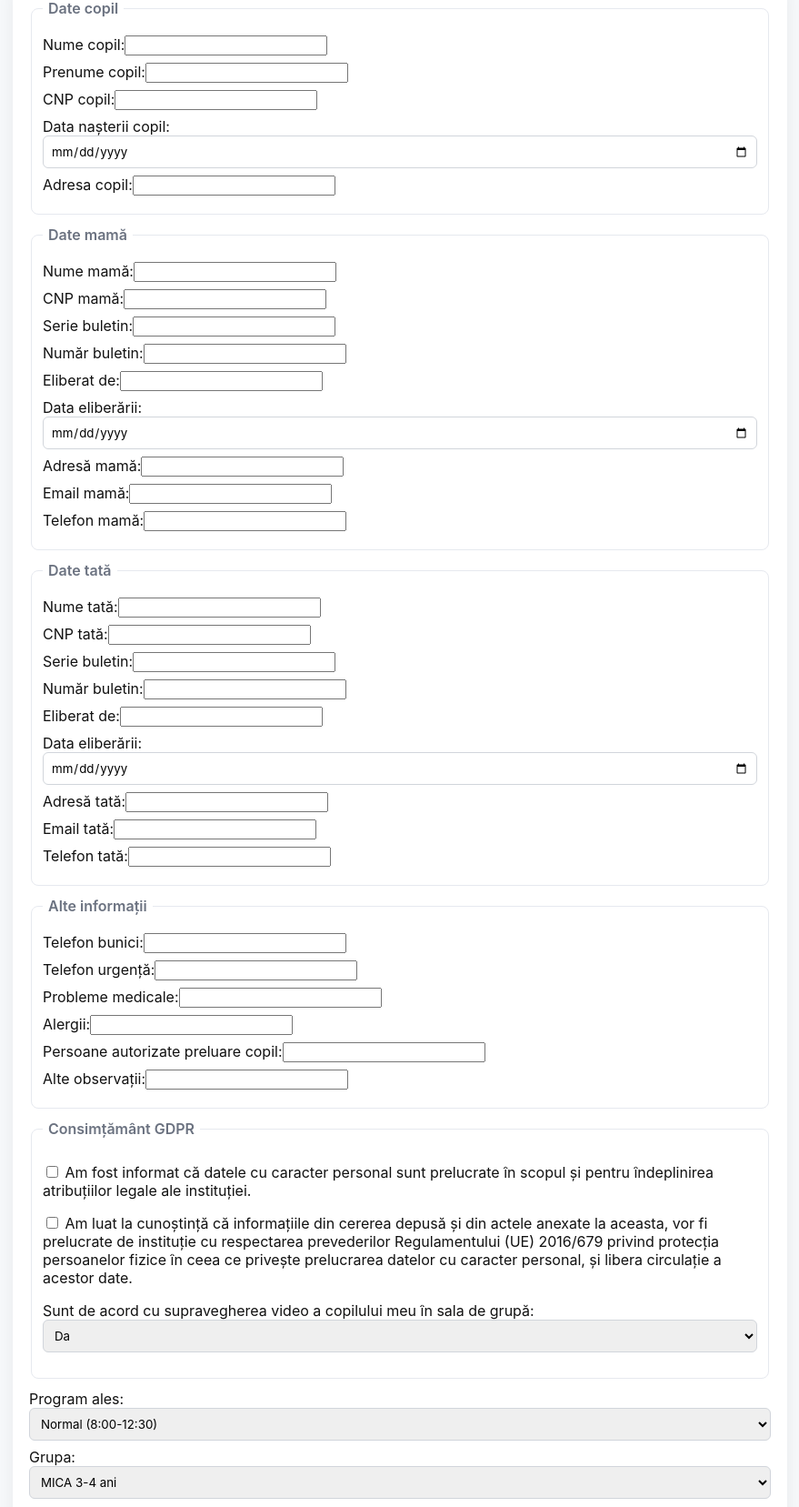
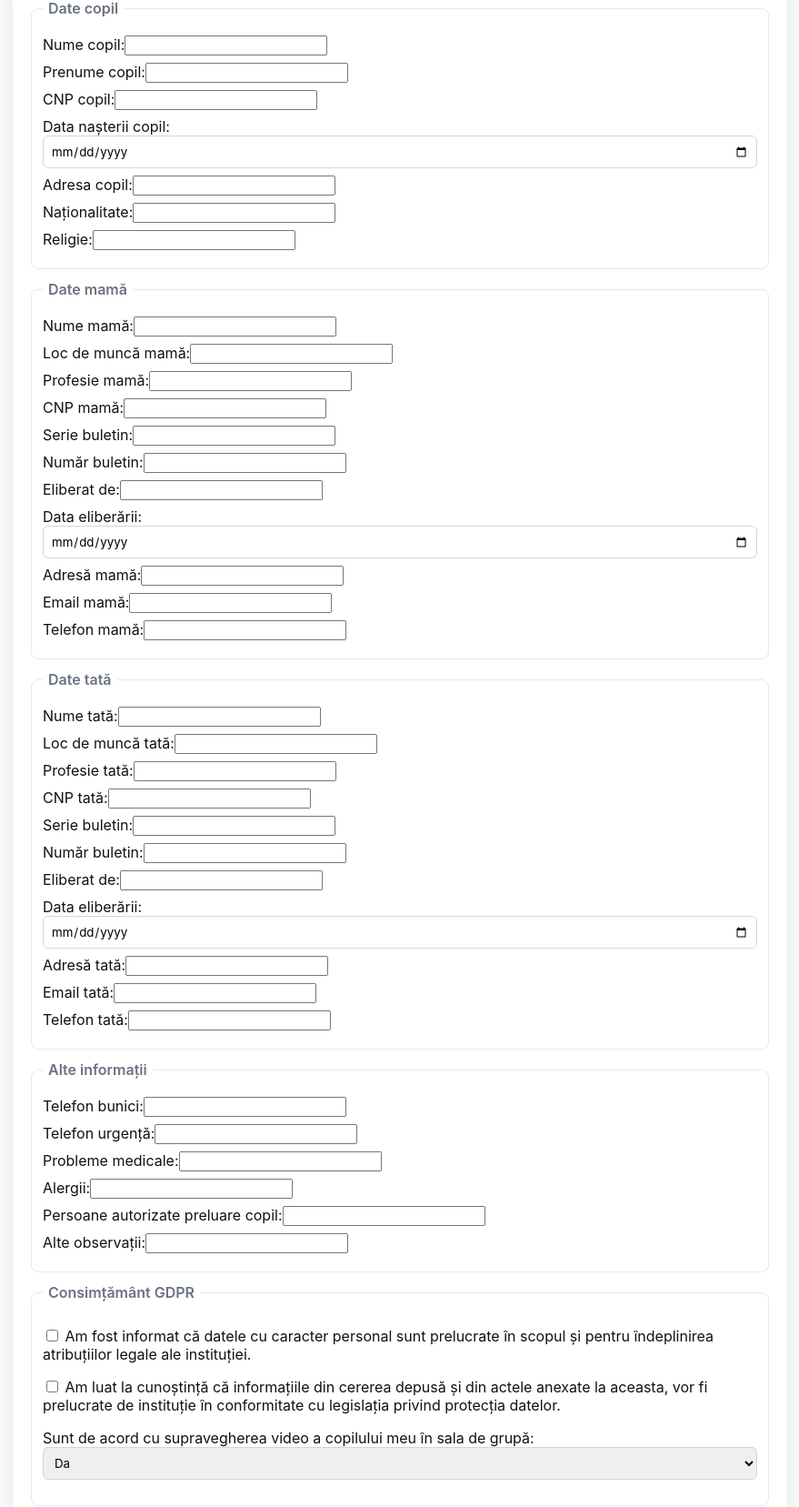
Before and after one commit to RaresAnghel08/autocontracts_marshmallow, a Flask app: page / in a window 1280 px wide. Shown: the part 182-1839 px from the top of the page at 91% size, without its empty margins (200-1079 px from the left). Run offline with Flask 3, Linux system fonts and the light colour scheme.

Commit message:
Add additional fields for child and parent information in the form
- Added nationality and religion fields for the child.
- Included job and profession fields for both mother and father.
- Updated GDPR consent text for clarity regarding data processing.

```diff
--- a/templates/form.html
+++ b/templates/form.html
@@ -17,11 +17,15 @@
         <label>CNP copil:<input name="cnp_copil" required></label>
         <label>Data nașterii copil:<input type="date" name="data_nasterii_copil"></label>
         <label>Adresa copil:<input name="adresa_copil"></label>
+        <label>Naționalitate:<input name="nationalitate"></label>
+        <label>Religie:<input name="religie"></label>
       </fieldset>
 
       <fieldset>
         <legend>Date mamă</legend>
         <label>Nume mamă:<input name="nume_mama" required></label>
+        <label>Loc de muncă mamă:<input name="munca_mama"></label>
+        <label>Profesie mamă:<input name="profesie_mama"></label>
         <label>CNP mamă:<input name="cnp_mama"></label>
         <label>Serie buletin:<input name="serie_buletin_mama"></label>
         <label>Număr buletin:<input name="numar_buletin_mama"></label>
@@ -35,6 +39,8 @@
       <fieldset>
         <legend>Date tată</legend>
         <label>Nume tată:<input name="nume_tata"></label>
+        <label>Loc de muncă tată:<input name="munca_tata"></label>
+        <label>Profesie tată:<input name="profesie_tata"></label>
         <label>CNP tată:<input name="cnp_tata"></label>
         <label>Serie buletin:<input name="serie_buletin_tata"></label>
         <label>Număr buletin:<input name="numar_buletin_tata"></label>
@@ -58,7 +64,7 @@
       <fieldset>
         <legend>Consimțământ GDPR</legend>
         <p><input type="checkbox" name="1" value="da" required> Am fost informat că datele cu caracter personal sunt prelucrate în scopul și pentru îndeplinirea atribuțiilor legale ale instituției.</p>
-        <p><input type="checkbox" name="2" value="da" required> Am luat la cunoștință că informațiile din cererea depusă și din actele anexate la aceasta, vor fi prelucrate de instituție cu respectarea prevederilor Regulamentului (UE) 2016/679 privind protecția persoanelor fizice în ceea ce privește prelucrarea datelor cu caracter personal, și libera circulație a acestor date.</p>
+        <p><input type="checkbox" name="2" value="da" required> Am luat la cunoștință că informațiile din cererea depusă și din actele anexate la aceasta, vor fi prelucrate de instituție în conformitate cu legislația privind protecția datelor.</p>
         <p>Sunt de acord cu supravegherea video a copilului meu în sala de grupă: <select name="3" required><option value="da">Da</option><option value="nu">Nu</option></select></p>
       </fieldset>
 
```
Also changed, not shown: 2 other files.
